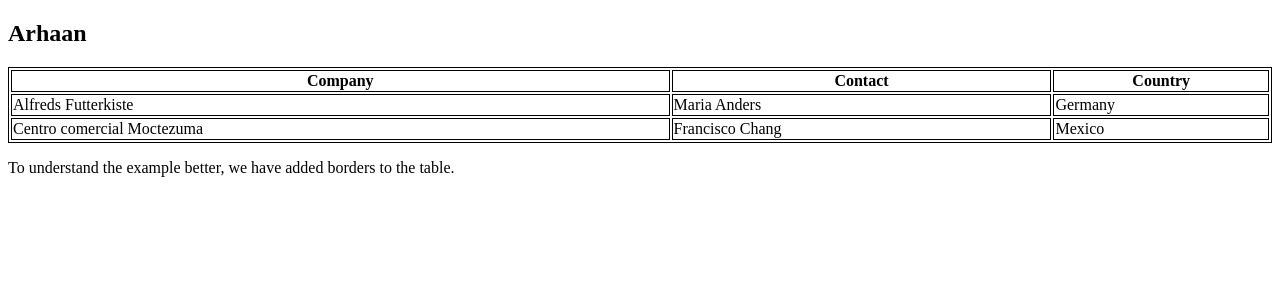
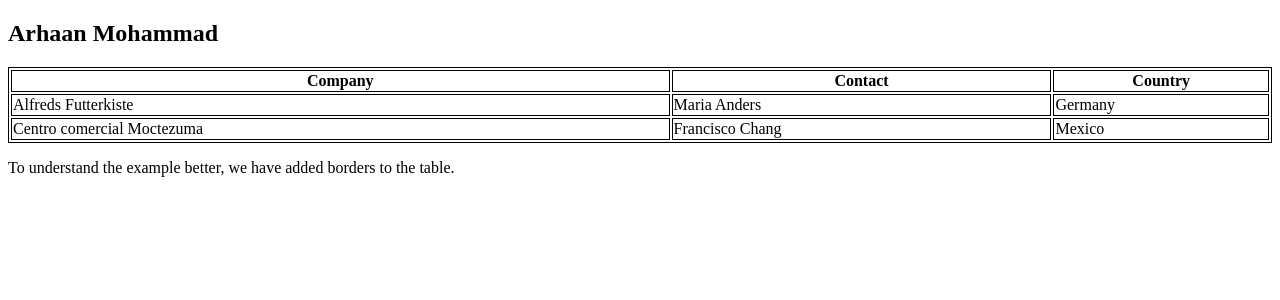
Before and after one commit to sameermujahid/Intern_MYC, a PHP site: page /arhaan.php in a window 1280 px wide. Shown: the top 300 px of the page. Run offline with PHP 8.4, Linux system fonts and the light colour scheme.

Commit message:
git commit -Please enter the commit message for your changes. Lines starting

```diff
--- a/arhaan.php
+++ b/arhaan.php
@@ -7,7 +7,7 @@ table, th, td {
 </style>
 <body>
 
-<h2>Arhaan</h2>
+<h2>Arhaan Mohammad</h2>
 
 <table style="width:100%">
   <tr>
```
